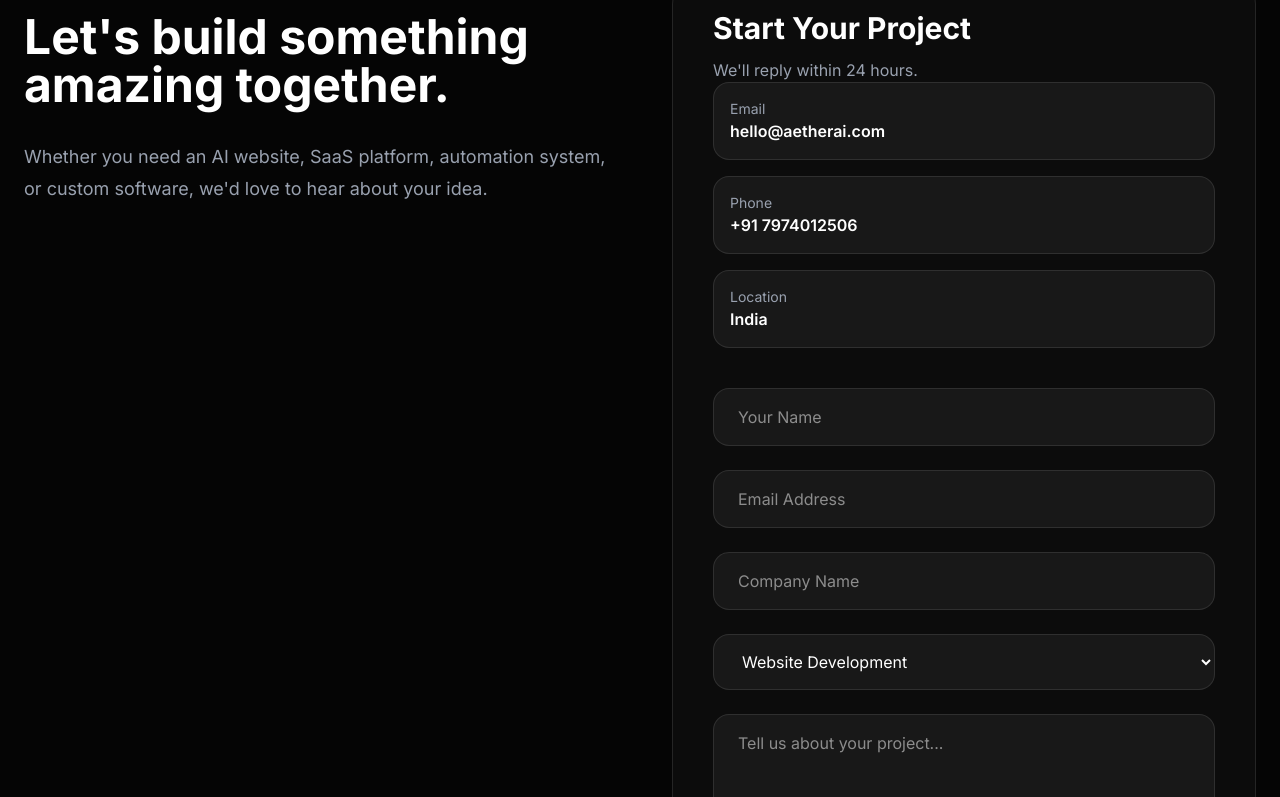
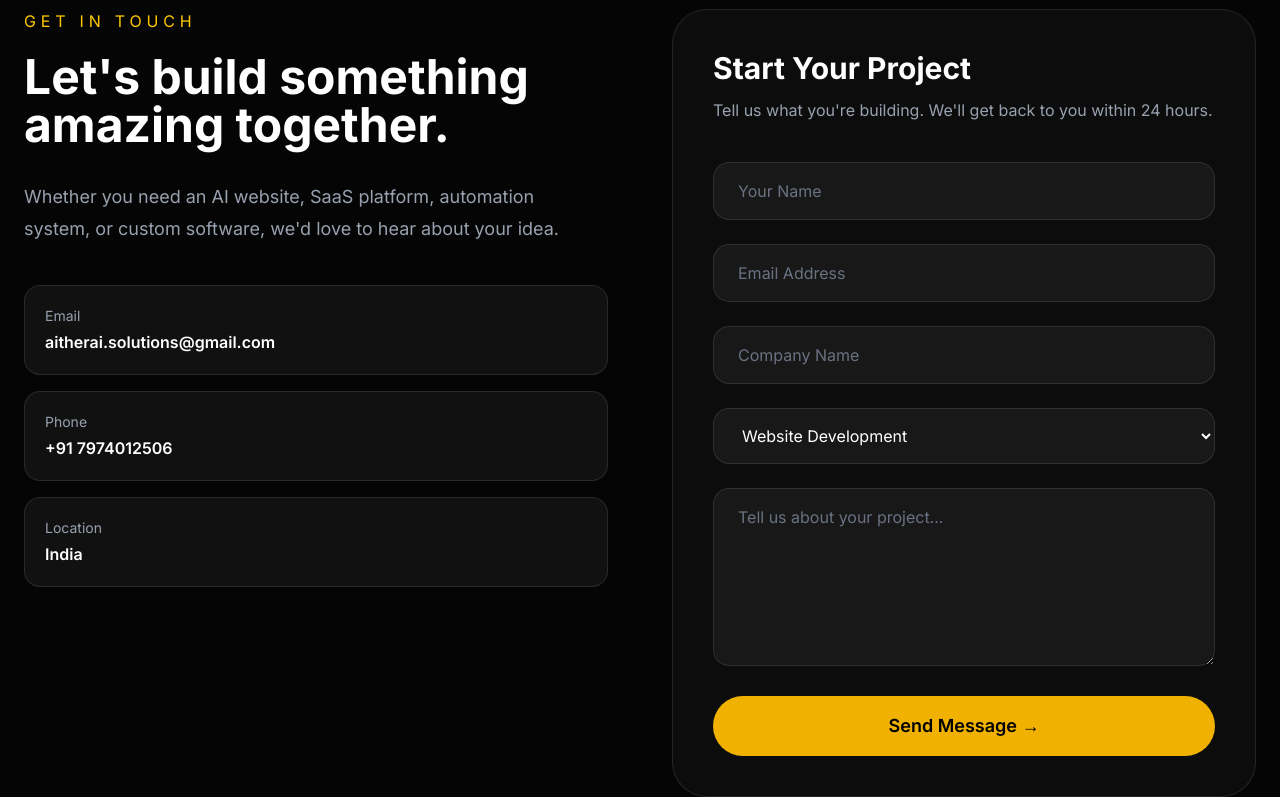
Before and after one commit to egaost00-lgtm/aether-ai, a Next.js app: page /contact in a window 1280 px wide. Shown: the part 463-1260 px from the top of the page. Built offline with nearby package versions, Linux system fonts and the light colour scheme.

Commit message:
Improve contact page

```diff
--- a/app/contact/page.tsx
+++ b/app/contact/page.tsx
@@ -6,20 +6,21 @@ import Link from "next/link";
 
 export default function ContactPage() {
   const [loading, setLoading] = useState(false);
+  const [status, setStatus] = useState<"success" | "error" | null>(null);
+
   const [formData, setFormData] = useState({
-
     name: "",
     email: "",
     company: "",
     service: "Website Development",
     message: "",
   });
-const handleSubmit = async (
-  e: React.FormEvent<HTMLFormElement>
-) => {
+
+  async function handleSubmit(e: React.FormEvent<HTMLFormElement>) {
     e.preventDefault();
 
     setLoading(true);
+    setStatus(null);
 
     try {
       const res = await fetch("/api/contact", {
@@ -34,7 +35,7 @@ const handleSubmit = async (
         throw new Error("Failed to send message");
       }
 
-alert("✅ Message sent successfully!");
+      setStatus("success");
 
       setFormData({
         name: "",
@@ -44,104 +45,186 @@ setFormData({
         message: "",
       });
     } catch (error) {
-    console.error(error);
-    alert("❌ Something went wrong.");
+      console.error("CONTACT ERROR:", error);
+      setStatus("error");
     } finally {
       setLoading(false);
     }
-};
+  }
+
   return (
     <main className="min-h-screen bg-[#050505] text-white">
       <Navbar />
 
       <div className="mx-auto max-w-7xl px-6 py-32">
 
+        {/* Back */}
         <Link
           href="/"
-          className="text-yellow-400 hover:text-yellow-300"
+          className="text-yellow-400 transition hover:text-yellow-300"
         >
           ← Back to Home
         </Link>
 
-        <h1 className="mt-6 text-7xl font-black">
-          Contact Us
+        {/* Header */}
+        <div className="mt-6">
+          <p className="uppercase tracking-[0.3em] text-yellow-400">
+            Contact Information
+          </p>
+
+          <h1 className="mt-4 text-6xl font-black md:text-7xl">
+            Let&apos;s Build Something Amazing
           </h1>
 
           <p className="mt-6 max-w-3xl text-xl leading-8 text-gray-400">
-          Tell us about your project and we'll help you build
+            Tell us about your project and we&apos;ll help you build
             something amazing with AI and modern technology.
           </p>
+        </div>
+
+        {/* Main Content */}
         <section className="mt-24 grid gap-16 lg:grid-cols-2">
 
-  {/* LEFT SIDE */}
-
+          {/* LEFT */}
           <div>
-
             <p className="uppercase tracking-[0.3em] text-yellow-400">
-      CONTACT INFORMATION
+              Get In Touch
             </p>
 
-    <h2 className="mt-5 text-5xl font-bold">
-      Let's build something amazing together.
+            <h2 className="mt-5 text-4xl font-bold md:text-5xl">
+              Let&apos;s build something amazing together.
             </h2>
 
-    <p className="mt-8 text-lg leading-8 text-gray-400">
+            <p className="mt-8 max-w-xl text-lg leading-8 text-gray-400">
               Whether you need an AI website, SaaS platform,
               automation system, or custom software,
-      we'd love to hear about your idea.
+              we&apos;d love to hear about your idea.
             </p>
 
+            <div className="mt-10 space-y-4">
+
+              <div className="rounded-2xl border border-white/10 bg-white/5 p-5 transition hover:border-yellow-500/40">
+                <p className="text-sm text-gray-400">Email</p>
+                <p className="mt-1 font-semibold text-white">
+                  aitherai.solutions@gmail.com
+                </p>
               </div>
 
-  {/* RIGHT SIDE */}
-<div className="rounded-[35px] border border-white/10 bg-white/[0.03] p-10">
+              <div className="rounded-2xl border border-white/10 bg-white/5 p-5 transition hover:border-yellow-500/40">
+                <p className="text-sm text-gray-400">Phone</p>
+                <p className="mt-1 font-semibold text-white">
+                  +91 7974012506
+                </p>
+              </div>
+
+              <div className="rounded-2xl border border-white/10 bg-white/5 p-5 transition hover:border-yellow-500/40">
+                <p className="text-sm text-gray-400">Location</p>
+                <p className="mt-1 font-semibold text-white">
+                  India
+                </p>
+              </div>
+
+            </div>
+          </div>
+
+          {/* FORM */}
+          <div className="rounded-[35px] border border-white/10 bg-white/[0.03] p-8 md:p-10">
 
             <h3 className="text-3xl font-bold">
               Start Your Project
             </h3>
 
             <p className="mt-3 text-gray-400">
-    We'll reply within 24 hours.
+              Tell us what you&apos;re building. We&apos;ll get back to you
+              within 24 hours.
             </p>
 
-  <div className="mb-10 space-y-4">
+            {/* PREMIUM SUCCESS MESSAGE */}
+            {status === "success" && (
+              <div className="mt-8 overflow-hidden rounded-3xl border border-green-400/20 bg-gradient-to-br from-green-500/15 via-green-500/5 to-transparent p-6 shadow-[0_0_40px_rgba(34,197,94,0.08)]">
 
-  <div className="rounded-2xl border border-white/10 bg-white/5 p-4">
-    <p className="text-sm text-gray-400">Email</p>
-    <p className="font-semibold">hello@aetherai.com</p>
+                <div className="flex items-start gap-4">
+
+                  <div className="flex h-12 w-12 shrink-0 items-center justify-center rounded-full border border-green-400/30 bg-green-400/10">
+                    <span className="text-xl text-green-400">
+                      ✓
+                    </span>
                   </div>
 
-  <div className="rounded-2xl border border-white/10 bg-white/5 p-4">
-    <p className="text-sm text-gray-400">Phone</p>
-    <p className="font-semibold">+91 7974012506</p>
-  </div>
+                  <div>
+                    <h4 className="text-lg font-bold text-green-400">
+                      Message sent successfully
+                    </h4>
 
-  <div className="rounded-2xl border border-white/10 bg-white/5 p-4">
-    <p className="text-sm text-gray-400">Location</p>
-    <p className="font-semibold">India</p>
+                    <p className="mt-1 text-sm leading-6 text-gray-400">
+                      Thank you for reaching out to Aether AI Solutions.
+                      Our team will review your project and get back to you
+                      within 24 hours.
+                    </p>
                   </div>
 
                 </div>
+              </div>
+            )}
 
-<form onSubmit={handleSubmit} className="space-y-6">
+            {/* PREMIUM ERROR MESSAGE */}
+            {status === "error" && (
+              <div className="mt-8 overflow-hidden rounded-3xl border border-red-400/20 bg-gradient-to-br from-red-500/15 via-red-500/5 to-transparent p-6">
+
+                <div className="flex items-start gap-4">
+
+                  <div className="flex h-12 w-12 shrink-0 items-center justify-center rounded-full border border-red-400/30 bg-red-400/10">
+                    <span className="text-xl text-red-400">
+                      !
+                    </span>
+                  </div>
+
+                  <div>
+                    <h4 className="text-lg font-bold text-red-400">
+                      Message could not be sent
+                    </h4>
+
+                    <p className="mt-1 text-sm leading-6 text-gray-400">
+                      Something went wrong while sending your message.
+                      Please try again.
+                    </p>
+                  </div>
+
+                </div>
+              </div>
+            )}
+
+            <form
+              onSubmit={handleSubmit}
+              className="mt-10 space-y-6"
+            >
 
               <input
                 type="text"
                 placeholder="Your Name"
                 value={formData.name}
                 onChange={(e) =>
-    setFormData({ ...formData, name: e.target.value })
+                  setFormData({
+                    ...formData,
+                    name: e.target.value,
+                  })
                 }
-  className="w-full rounded-2xl border border-white/10 bg-white/5 px-6 py-4 outline-none focus:border-yellow-500"
+                className="w-full rounded-2xl border border-white/10 bg-white/5 px-6 py-4 text-white outline-none transition placeholder:text-gray-500 focus:border-yellow-500"
+                required
               />
+
               <input
                 type="email"
                 placeholder="Email Address"
                 value={formData.email}
                 onChange={(e) =>
-    setFormData({ ...formData, email: e.target.value })
+                  setFormData({
+                    ...formData,
+                    email: e.target.value,
+                  })
                 }
-  className="w-full rounded-2xl border border-white/10 bg-white/5 px-6 py-4 outline-none focus:border-yellow-500"
+                className="w-full rounded-2xl border border-white/10 bg-white/5 px-6 py-4 text-white outline-none transition placeholder:text-gray-500 focus:border-yellow-500"
+                required
               />
 
               <input
@@ -149,50 +232,68 @@ setFormData({
                 placeholder="Company Name"
                 value={formData.company}
                 onChange={(e) =>
-    setFormData({ ...formData, company: e.target.value })
+                  setFormData({
+                    ...formData,
+                    company: e.target.value,
+                  })
                 }
-  className="w-full rounded-2xl border border-white/10 bg-white/5 px-6 py-4 outline-none focus:border-yellow-500"
+                className="w-full rounded-2xl border border-white/10 bg-white/5 px-6 py-4 text-white outline-none transition placeholder:text-gray-500 focus:border-yellow-500"
               />
 
               <select
                 value={formData.service}
                 onChange={(e) =>
-    setFormData({ ...formData, service: e.target.value })
+                  setFormData({
+                    ...formData,
+                    service: e.target.value,
+                  })
                 }
-  className="w-full rounded-2xl border border-white/10 bg-white/5 px-6 py-4 outline-none focus:border-yellow-500"
+                className="w-full rounded-2xl border border-white/10 bg-white/5 px-6 py-4 text-white outline-none transition focus:border-yellow-500"
+                required
               >
-  <option>Website Development</option>
-  <option>AI Application</option>
-  <option>SaaS Platform</option>
-  <option>Automation System</option>
-  <option>UI/UX Design</option>
+                <option value="Website Development">
+                  Website Development
+                </option>
+                <option value="AI Application">
+                  AI Application
+                </option>
+                <option value="SaaS Platform">
+                  SaaS Platform
+                </option>
+                <option value="Automation System">
+                  Automation System
+                </option>
+                <option value="UI/UX Design">
+                  UI/UX Design
+                </option>
               </select>
 
               <textarea
-  rows={5}
+                rows={6}
                 placeholder="Tell us about your project..."
                 value={formData.message}
                 onChange={(e) =>
-    setFormData({ ...formData, message: e.target.value })
+                  setFormData({
+                    ...formData,
+                    message: e.target.value,
+                  })
                 }
-  className="w-full rounded-2xl border border-white/10 bg-white/5 px-6 py-4 outline-none focus:border-yellow-500"
+                className="w-full rounded-2xl border border-white/10 bg-white/5 px-6 py-4 text-white outline-none transition placeholder:text-gray-500 focus:border-yellow-500"
+                required
               />
+
               <button
                 type="submit"
                 disabled={loading}
-  className="w-full rounded-full bg-yellow-500 py-4 text-lg font-semibold text-black transition hover:scale-105 disabled:opacity-50"
+                className="w-full rounded-full bg-yellow-500 py-4 text-lg font-semibold text-black transition duration-300 hover:scale-[1.02] hover:bg-yellow-400 disabled:cursor-not-allowed disabled:opacity-50"
               >
                 {loading ? "Sending..." : "Send Message →"}
               </button>
 
             </form>
-
           </div>
-
         </section>
-
       </div>
-
     </main>
   );
 }
```
Lines whose indentation alone changed are shown as unchanged.
